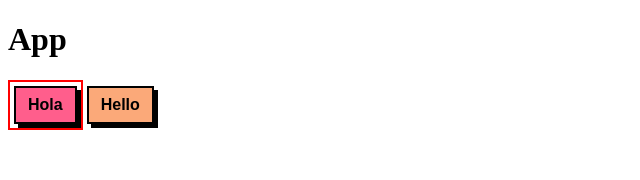
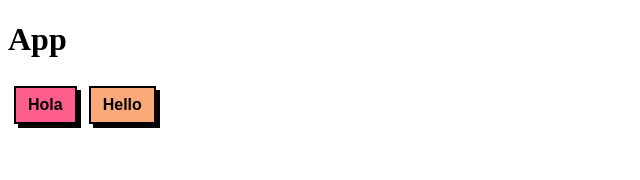
Before and after one commit to juancmandev/neubrutalism-ui, a React (Vite) app: page / in a window 1280 px wide. Shown: the top 180 px of the page, without its empty margins (0-640 px from the left). Built offline with nearby package versions, Linux system fonts and the light colour scheme.

Commit message:
button shadow now is static, add animation on focus within and outline color is the button bg color

```diff
--- a/src/App.tsx
+++ b/src/App.tsx
@@ -4,9 +4,7 @@ export default function App() {
   return (
     <>
       <h1>App</h1>
-      <NBButton debugSafeArea animation='top'>
-        Hola
-      </NBButton>
+      <NBButton animation='top'>Hola</NBButton>
       <NBButton bgColor='#fba979' animation='topLeft'>
         Hello
       </NBButton>
--- a/src/components/NBButton.tsx
+++ b/src/components/NBButton.tsx
@@ -1,7 +1,9 @@
+import { useEffect, useRef, useState } from 'react';
 import {
   StyledButton,
   StyledButtonBg,
   StyStyledButtonContent,
+  StyledButtonShadow,
 } from '@/styles/NBButton.styles';
 
 export type animationDirectionType = 'top' | 'topLeft' | undefined;
@@ -18,10 +20,32 @@ export const NBButton = ({
   bgColor,
   animation,
   debugSafeArea,
-}: NBButtonProps) => (
-  <StyledButton debugSafeArea={debugSafeArea} animation={animation}>
-    <StyledButtonBg id='buttonBg' bgColor={bgColor}>
-      <StyStyledButtonContent>{children}</StyStyledButtonContent>
-    </StyledButtonBg>
-  </StyledButton>
-);
+}: NBButtonProps) => {
+  const buttonBgRef = useRef<HTMLDivElement | null>(null);
+  const [showShadow, setShowShadow] = useState(false);
+
+  useEffect(() => {
+    if (buttonBgRef.current) setShowShadow(true);
+    else setShowShadow(false);
+  }, [buttonBgRef]);
+
+  return (
+    <StyledButton
+      debugSafeArea={debugSafeArea}
+      animation={animation}
+      bgColor={bgColor}>
+      <StyledButtonBg ref={buttonBgRef} id='buttonBg' bgColor={bgColor}>
+        <StyStyledButtonContent>{children}</StyStyledButtonContent>
+      </StyledButtonBg>
+      {showShadow && (
+        <StyledButtonShadow
+          aria-hidden
+          width={buttonBgRef?.current?.offsetWidth}
+          height={buttonBgRef?.current?.offsetHeight}
+          top={buttonBgRef?.current?.offsetTop}
+          left={buttonBgRef?.current?.offsetLeft}
+        />
+      )}
+    </StyledButton>
+  );
+};
--- a/src/styles/NBButton.styles.ts
+++ b/src/styles/NBButton.styles.ts
@@ -48,7 +48,8 @@ export const StyledButton = styled.button<NBButtonProps>`
   border: none;
   cursor: pointer;
   background: transparent;
-  border: ${({ debugSafeArea }) => debugSafeArea && '2px solid red'};
+  border: 2px solid transparent;
+  border-color: ${({ debugSafeArea }) => debugSafeArea && 'red'};
   #buttonBg {
     animation: ${({ animation }) => animation && animations(animation)?.out}
       0.2s cubic-bezier(0.25, 0.46, 0.45, 0.94) both;
@@ -57,13 +58,37 @@ export const StyledButton = styled.button<NBButtonProps>`
     animation: ${({ animation }) => animation && animations(animation)?.in} 0.2s
       cubic-bezier(0.25, 0.46, 0.45, 0.94) both;
   }
+  &:focus-within #buttonBg {
+    animation: ${({ animation }) => animation && animations(animation)?.in} 0.2s
+      cubic-bezier(0.25, 0.46, 0.45, 0.94) both;
+  }
+
+  &:focus-within {
+    outline: ${({ bgColor }) => (bgColor ? bgColor : '#ff5e8c')} solid 2px;
+  }
 `;
 
 export const StyledButtonBg = styled.div<NBButtonProps>`
   padding: 8px 12px;
   border: 2px solid #000;
-  box-shadow: 4px 4px 0px #000;
   background-color: ${({ bgColor }) => (bgColor ? bgColor : '#ff5e8c')};
+`;
+
+interface ShadowProps {
+  width?: number;
+  height?: number;
+  top?: number;
+  left?: number;
+}
+
+export const StyledButtonShadow = styled.div<ShadowProps>`
+  width: ${({ width }) => width && `${width}px`};
+  height: ${({ height }) => height && `${height}px`};
+  background-color: #000;
+  position: absolute;
+  z-index: -1;
+  top: ${({ top }) => top && `${top + 4}px`};
+  left: ${({ left }) => left && `${left + 4}px`};
 `;
 
 export const StyStyledButtonContent = styled.span`
```
